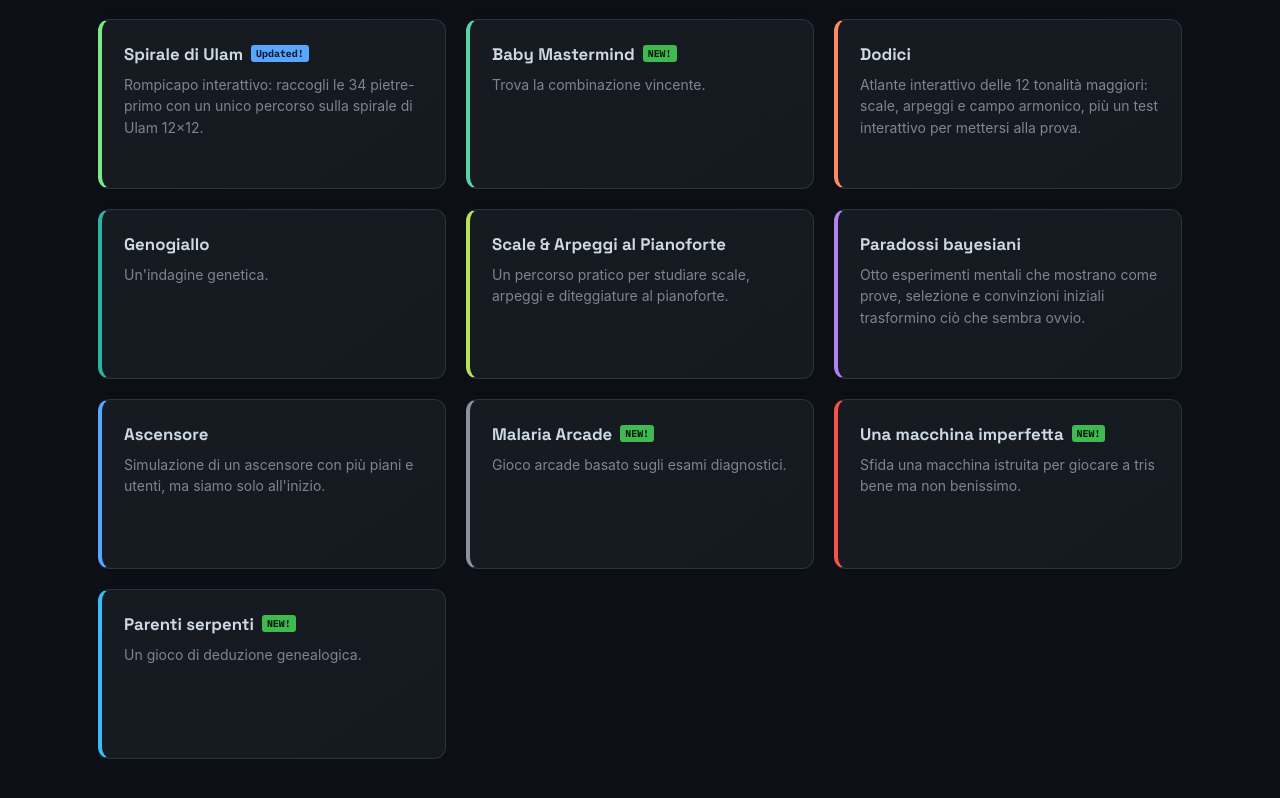
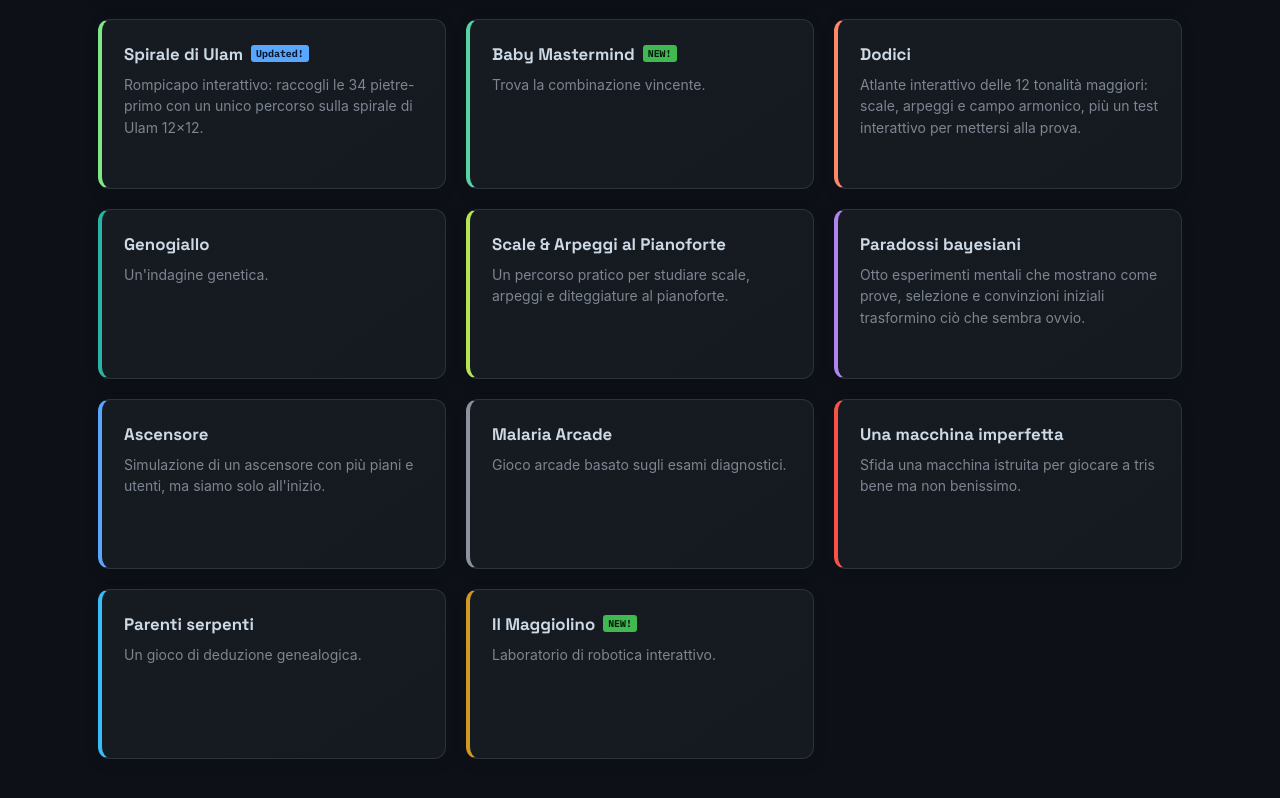
Before and after one commit to bennibeni/links-page, a Next.js app: page / in a window 1280 px wide. Shown: the part 1702-2500 px from the top of the page. Built offline with nearby package versions, Linux system fonts and the light colour scheme.

Commit message:
added Il Maggiolino

```diff
--- a/data/projects.mjs
+++ b/data/projects.mjs
@@ -196,14 +196,12 @@ const rawProjects = [
   },
   {
     name: "Malaria Arcade",
-    isNew: true,
     description: "Gioco arcade basato sugli esami diagnostici.",
     href: "https://malaria-arcade.vercel.app/",
     accent: "slate",
   },
   {
     name: "Una macchina imperfetta",
-    isNew: true,
     description:
       "Sfida una macchina istruita per giocare a tris bene ma non benissimo.",
     href: "https://menace-simulator.vercel.app/",
@@ -211,11 +209,17 @@ const rawProjects = [
   },
   {
     name: "Parenti serpenti",
-    isNew: true,
     description: "Un gioco di deduzione genealogica.",
     href: "https://parenti-serpenti.vercel.app/",
     accent: "sky",
   },
+  {
+    name: "Il Maggiolino",
+    isNew: true,
+    description: "Laboratorio di robotica interattivo.",
+    href: "https://il-maggiolino.vercel.app/",
+    accent: "yellow",
+  },
 ];
 
 export const projects = validateProjects(rawProjects);
```
